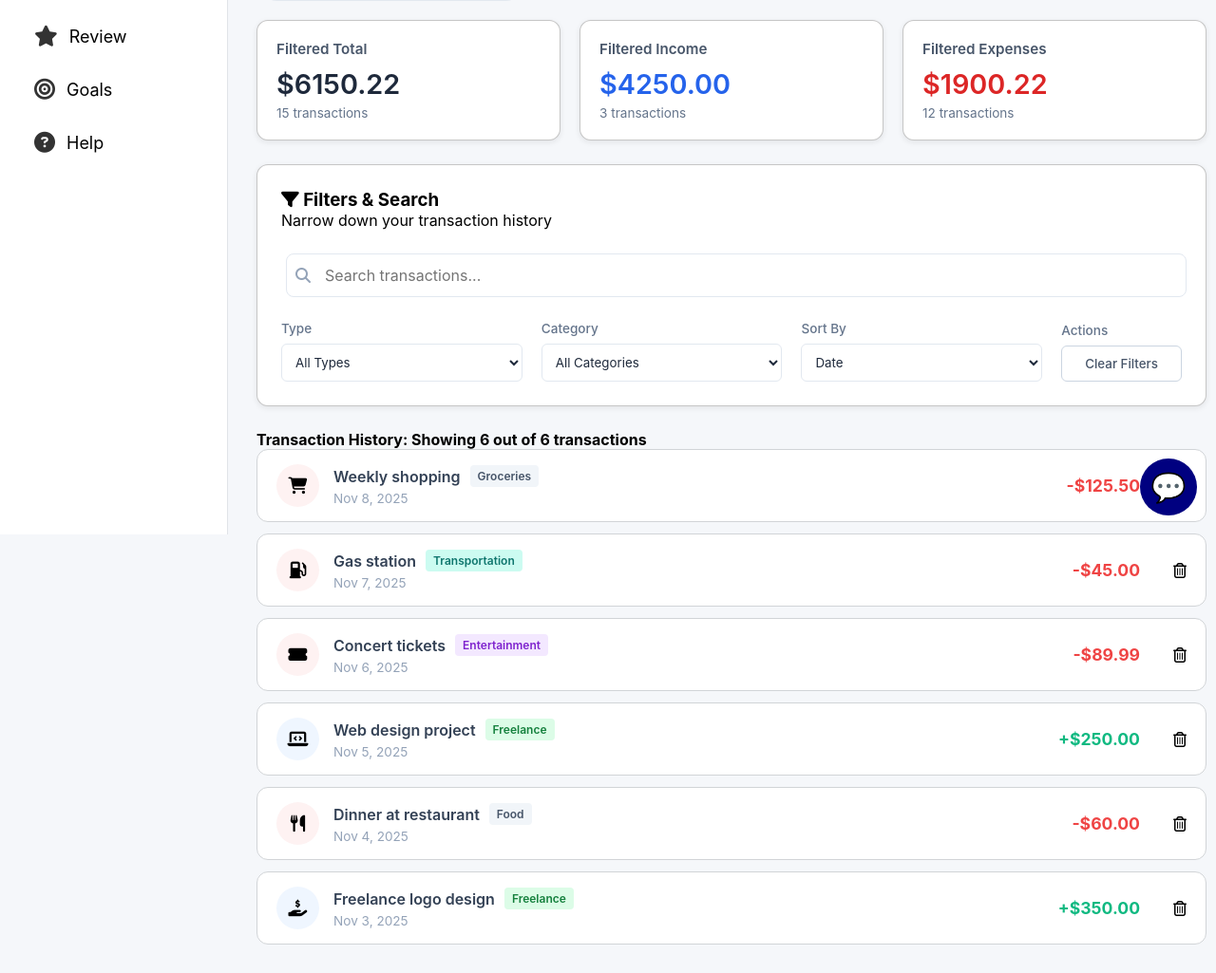
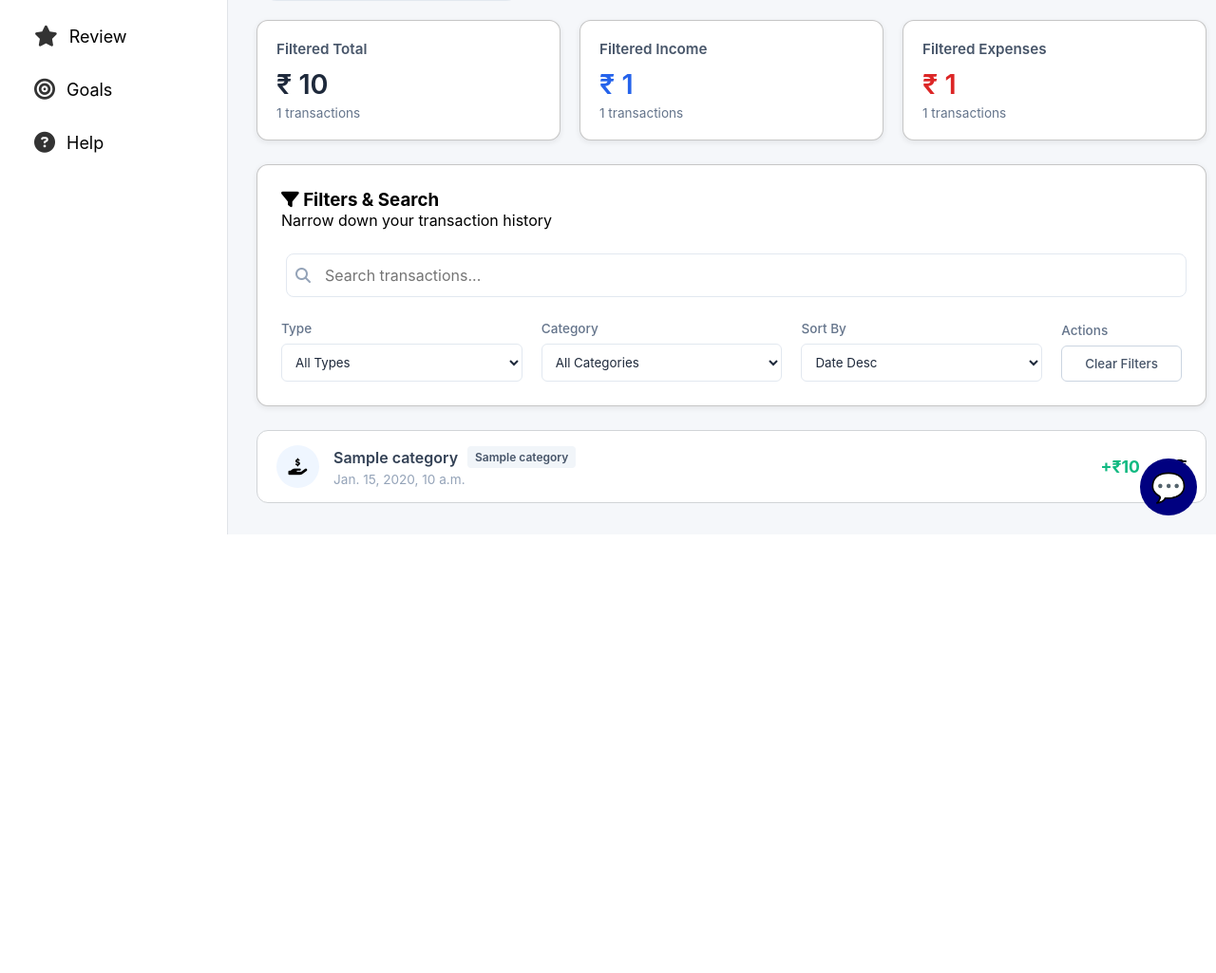
Before and after one commit to AnushaKhatri5/Artha-AI, a Django app: template myapp/templates/myapp/review.html in a window 1280 px wide. Shown: the part 237-1262 px from the top of the page at 95% size. After the commit the page ends 800 px from the top, so only its background shows below. Run offline with Django 3.2, Linux system fonts and the light colour scheme; the template is opened without the code that fills it: most values are stand-ins (such as "Sample title", 1, 10 or a date in 2020).

Commit message:
Review Page Backend Done and Home Page deletion feature added

```diff
--- a/myapp/static/myapp/css/review.css
+++ b/myapp/static/myapp/css/review.css
@@ -148,6 +148,7 @@ body {
     width: 100%;
 }
 
+
 .action-group { flex: 0.5; }
 .clear-btn {
     width: 100%;
@@ -184,6 +185,18 @@ body {
     align-items: center;
     font-size: 1.1rem;
 }
+.trans-delete {
+    margin-left: auto;
+    cursor: pointer;
+    color: #999;
+    transition: color 0.2s ease;
+}
+
+.trans-delete:hover {
+   color: #911313;
+    transform: scale(1.15);
+}
+
 .trans-icon.red-bg { background-color: #fef2f2; color: #ef4444; }
 .trans-icon.blue-bg { background-color: #eff6ff; color: #3b82f6; }
 
--- a/myapp/templates/myapp/review.html
+++ b/myapp/templates/myapp/review.html
@@ -28,18 +28,19 @@
         <div class="summary-grid">
             <div class="card">
                 <h4 class="summary-title">Filtered Total</h4>
-                <div class="summary-amount">$6150.22</div>
-                <div class="summary-count">15 transactions</div>
+                <div class="summary-amount" id="filteredTotal">₹ {{ filtered_total }}</div>
+                <div class="summary-count" id="totalCount">{{ total_count }} transactions</div>
             </div>
             <div class="card">
     <h4 class="summary-title">Filtered Income</h4>
-                <div class="summary-amount blue">$4250.00</div>
-                <div class="summary-count">3 transactions</div>
+    <div class="summary-amount blue" id="incomeTotal">₹ {{ total_income }}</div>
+    <div class="summary-count" id="incomeCount">{{ income_count }} transactions</div>
 </div>
+
 <div class="card">
     <h4 class="summary-title">Filtered Expenses</h4>
-                <div class="summary-amount red">$1900.22</div>
-                <div class="summary-count">12 transactions</div>
+    <div class="summary-amount red" id="expenseTotal">₹ {{ total_expense }}</div>
+    <div class="summary-count" id="expenseCount">{{ expense_count }} transactions</div>
 </div>
         </div>
 
@@ -56,29 +57,34 @@
             <div class="filter-controls">
                 <div class="filter-group">
                     <label>Type</label>
-                    <select>
-                        <option>All Types</option>
-                        <option>Income</option>
-                        <option>Expense</option>
+                   <select id="typeSelect">
+    <option value="All Types">All Types</option>
+    <option value="Income">Income</option>
+    <option value="Expense">Expense</option>
 </select>
                 </div>
                 <div class="filter-group">
                     <label>Category</label>
-                    <select>
-                        <option>All Categories</option>
-                        <option>Groceries</option>
-                        <option>Transportation</option>
-                        <option>Entertainment</option>
-                        <option>Freelance</option>
-                        <option>Housing</option>
+
+
+<select id="categorySelect">
+    <option value="All Categories">All Categories</option>
+    <option value="Groceries">Groceries</option>
+    <option value="Transportation">Transportation</option>
+    <option value="Entertainment">Entertainment</option>
+    <option value="Freelance">Freelance</option>
+    <option value="Housing">Housing</option>
 </select>
                 </div>
                 <div class="filter-group">
                     <label>Sort By</label>
-                    <select>
-                        <option>Date</option>
-                        <option>Amount</option>
-                        <option>Category</option>
+                    <select id="sortFilter">
+    <option value="date_desc">Date Desc</option>
+    <option value="date_asc">Date Asc</option>
+    <option value="amount_desc">Amount Desc</option>
+    <option value="amount_asc">Amount Asc</option>
+    <option value="type_asc">Type Asc</option>
+    <option value="type_desc">Type Desc</option>
 </select>
                 </div>
                 <div class="filter-group action-group">
@@ -89,70 +95,38 @@
         </div>
 
         <!-- Transaction List -->
-        <div class="transaction-list-container">
-            <h4>Transaction History: <span class="text-muted">Showing 6 out of 6 transactions</span></h4>
+         <div id="transactions-list">
+        {% for t in transactions %}
+<div class="trans-item" data-id="{{ t.id }}" data-type="{{ t.transaction_type }}">
 
-            <!-- Example Transactions -->
-            <div class="trans-item">
-                <div class="trans-icon red-bg"><i class="fas fa-shopping-cart"></i></div>
-                <div class="trans-details">
-                    <div class="trans-name">Weekly shopping <span class="badge gray">Groceries</span></div>
-                    <div class="trans-date">Nov 8, 2025</div>
-                </div>
-                <div class="trans-amount red">-$125.50</div>
-                <div class="trans-action"><i class="far fa-trash-alt"></i></div>
+    <div class="trans-icon {% if t.transaction_type == 'Expense' %}red-bg{% else %}blue-bg{% endif %}">
+        <i class="fas {% if t.transaction_type == 'Expense' %}fa-shopping-cart{% else %}fa-hand-holding-usd{% endif %}"></i>
     </div>
 
-            <div class="trans-item">
-                <div class="trans-icon red-bg"><i class="fas fa-gas-pump"></i></div>
     <div class="trans-details">
-                    <div class="trans-name">Gas station <span class="badge teal">Transportation</span></div>
-                    <div class="trans-date">Nov 7, 2025</div>
+        <div class="trans-name">
+            {{ t.description|default:t.category }}
+            <span class="badge gray">{{ t.category }}</span>
         </div>
-                <div class="trans-amount red">-$45.00</div>
-                <div class="trans-action"><i class="far fa-trash-alt"></i></div>
+        <div class="trans-date">{{ t.date }}</div>
     </div>
 
-            <div class="trans-item">
-                <div class="trans-icon red-bg"><i class="fas fa-ticket-alt"></i></div>
-                <div class="trans-details">
-                    <div class="trans-name">Concert tickets <span class="badge purple">Entertainment</span></div>
-                    <div class="trans-date">Nov 6, 2025</div>
-                </div>
-                <div class="trans-amount red">-$89.99</div>
-                <div class="trans-action"><i class="far fa-trash-alt"></i></div>
+    <div class="trans-amount {% if t.transaction_type == 'Expense' %}red{% else %}green{% endif %}">
+        {% if t.transaction_type == 'Expense' %}-{% else %}+{% endif %}₹{{ t.amount }}
     </div>
 
-            <div class="trans-item">
-                <div class="trans-icon blue-bg"><i class="fas fa-laptop-code"></i></div>
-                <div class="trans-details">
-                    <div class="trans-name">Web design project <span class="badge green">Freelance</span></div>
-                    <div class="trans-date">Nov 5, 2025</div>
-                </div>
-                <div class="trans-amount green">+$250.00</div>
-                <div class="trans-action"><i class="far fa-trash-alt"></i></div>
+    <!-- 🗑 DELETE ICON -->
+    <div class="trans-delete">
+        <i class="fas fa-trash delete-transaction"></i>
     </div>
 
-            <div class="trans-item">
-                <div class="trans-icon red-bg"><i class="fas fa-utensils"></i></div>
-                <div class="trans-details">
-                    <div class="trans-name">Dinner at restaurant <span class="badge gray">Food</span></div>
-                    <div class="trans-date">Nov 4, 2025</div>
 </div>
-                <div class="trans-amount red">-$60.00</div>
-                <div class="trans-action"><i class="far fa-trash-alt"></i></div>
+{% empty %}
+<p>No transactions found.</p>
+{% endfor %}
 </div>
 
-            <div class="trans-item">
-                <div class="trans-icon blue-bg"><i class="fas fa-hand-holding-usd"></i></div>
-                <div class="trans-details">
-                    <div class="trans-name">Freelance logo design <span class="badge green">Freelance</span></div>
-                    <div class="trans-date">Nov 3, 2025</div>
-                </div>
-                <div class="trans-amount green">+$350.00</div>
-                <div class="trans-action"><i class="far fa-trash-alt"></i></div>
-            </div>
-        </div>
+
 
     </div>
 
@@ -338,6 +312,100 @@
 
 {% block extra_js %}
 <script>
+
+
+    document.addEventListener("DOMContentLoaded", () => {
+
+    const searchInput = document.querySelector(".search-input");
+   const typeSelect = document.getElementById("typeSelect");
+const categorySelect = document.getElementById("categorySelect");
+const sortSelect = document.getElementById("sortFilter");
+    const transactionsContainer = document.getElementById("transactions-view");
+
+    function fetchFilteredTransactions() {
+        const search = searchInput.value;
+        const type = typeSelect.value;
+        const category = categorySelect.value;
+         const sort = sortSelect.value;
+
+        const params = new URLSearchParams({ search, type, category, sort });
+
+
+        fetch("{% url 'filter_transactions' %}?" + params.toString())
+            .then(res => res.json())
+            .then(data => {
+                renderTransactions(data.transactions);
+                updateSummary(data);
+            });
+    }
+
+    function renderTransactions(transactions) {
+    const container = document.getElementById("transactions-list");
+    container.innerHTML = "";
+
+    if (transactions.length === 0) {
+        container.innerHTML = "<p>No transactions found.</p>";
+        return;
+    }
+
+    transactions.forEach(t => {
+        const html = `
+        <div class="trans-item" data-id="${t.id}" data-type="${t.transaction_type}">
+            <div class="trans-icon ${t.transaction_type === "Expense" ? "red-bg" : "blue-bg"}">
+                <i class="fas ${t.transaction_type === "Expense" ? "fa-shopping-cart" : "fa-hand-holding-usd"}"></i>
+            </div>
+            <div class="trans-details">
+                <div class="trans-name">
+                    ${t.description}
+                    <span class="badge gray">${t.category}</span>
+                </div>
+                <div class="trans-date">${t.date}</div>
+            </div>
+            <div class="trans-amount ${t.transaction_type === "Expense" ? "red" : "green"}">
+                ${t.transaction_type === "Expense" ? "-" : "+"}₹${t.amount.toFixed(2)}
+            </div>
+            <div class="trans-delete">
+                <i class="fas fa-trash delete-transaction"></i>
+            </div>
+        </div>`;
+        container.insertAdjacentHTML("beforeend", html);
+    });
+}
+
+
+    function updateSummary(data) {
+        document.getElementById("filteredTotal").innerText = "₹ " + data.filtered_total.toFixed(2);
+        document.getElementById("incomeTotal").innerText = "₹ " + data.total_income.toFixed(2);
+        document.getElementById("expenseTotal").innerText = "₹ " + data.total_expense.toFixed(2);
+        document.getElementById("incomeCount").innerText = data.income_count + " transactions";
+        document.getElementById("expenseCount").innerText = data.expense_count + " transactions";
+        document.getElementById("totalCount").innerText = data.total_count + " transactions";
+    }
+
+
+    // Event listeners
+    searchInput.addEventListener("input", fetchFilteredTransactions);
+
+    searchInput.addEventListener("keydown", (e) => {
+    if (e.key === "Enter") {
+        e.preventDefault();
+        fetchFilteredTransactions();
+    }
+});
+
+    typeSelect.addEventListener("change", fetchFilteredTransactions);
+    categorySelect.addEventListener("change", fetchFilteredTransactions);
+    sortSelect.addEventListener("change", fetchFilteredTransactions);
+
+
+    document.querySelector(".clear-btn").addEventListener("click", () => {
+        searchInput.value = "";
+        typeSelect.value = "All Types";
+        categorySelect.value = "All Categories";
+        fetchFilteredTransactions();
+    });
+});
+
 function openTab(tabName) {
     const transactionsView = document.getElementById('transactions-view');
     const aiView = document.getElementById('ai-insights-view');
@@ -359,5 +427,58 @@ function openTab(tabName) {
 document.addEventListener('DOMContentLoaded', () => {
     openTab('transactions');
 });
+
+
+document.addEventListener("click", function (e) {
+    if (e.target.classList.contains("delete-transaction")) {
+
+        const row = e.target.closest(".trans-item");
+        const id = row.dataset.id;
+        const type = row.dataset.type;
+
+        if (!confirm("Delete this transaction?")) return;
+
+        fetch("{% url 'delete_transaction' %}", {
+            method: "POST",
+            headers: {
+                "X-CSRFToken": "{{ csrf_token }}",
+                "Content-Type": "application/json"
+            },
+            body: JSON.stringify({
+                id: id,
+                type: type
+            })
+        })
+        .then(res => res.json())
+       .then(data => {
+    if (data.success) {
+        row.remove();
+
+        document.getElementById("filteredTotal").innerText =
+            "₹" + data.filtered_total.toFixed(2);
+
+        document.getElementById("incomeTotal").innerText =
+            "₹" + data.total_income.toFixed(2);
+
+        document.getElementById("expenseTotal").innerText =
+            "₹" + data.total_expense.toFixed(2);
+
+        document.getElementById("incomeCount").innerText =
+            data.income_count + " transactions";
+
+        document.getElementById("expenseCount").innerText =
+            data.expense_count + " transactions";
+
+        document.getElementById("totalCount").innerText =
+            data.total_count;
+    } else {
+        alert(data.error);
+    }
+});
+
+    }
+});
+
+
 </script>
 {% endblock %}
--- a/myapp/urls.py
+++ b/myapp/urls.py
@@ -20,9 +20,10 @@ urlpatterns = [
     path('ajax/add_contribution/', views.add_contribution_ajax, name='add_contribution_ajax'),
     path('delete_goal/', views.delete_goal, name='delete_goal'),
     path("goals/contributions/",views.goal_contributions_ajax,name="goal_contributions_ajax"),
-
-
+    path("delete-transaction/", views.delete_transaction, name="delete_transaction"),
     path("scan-receipt/", views.scan_receipt, name="scan_receipt"),
     path('api/chatbot/', views.chatbot_api, name='chatbot_api'),
+    path("filter-transactions/", views.filter_transactions, name="filter_transactions"),
+     path("delete-transaction-home/", views.delete_transactionhome, name="delete_transactionhome"),
 
 ]
```
Also changed, not shown: myapp/templates/myapp/Home.html (+72 -21 lines), myapp/views.py (+216 -1 lines). Lines whose indentation alone changed are shown as unchanged.
